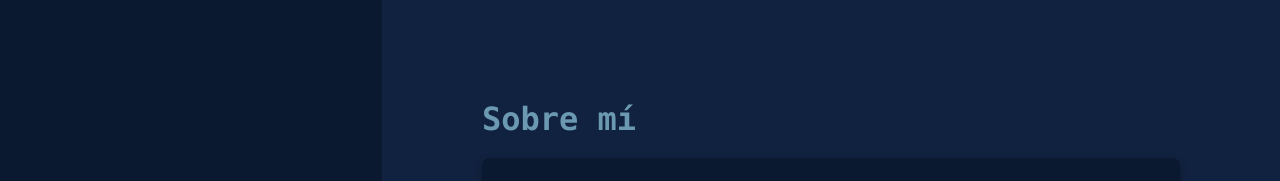
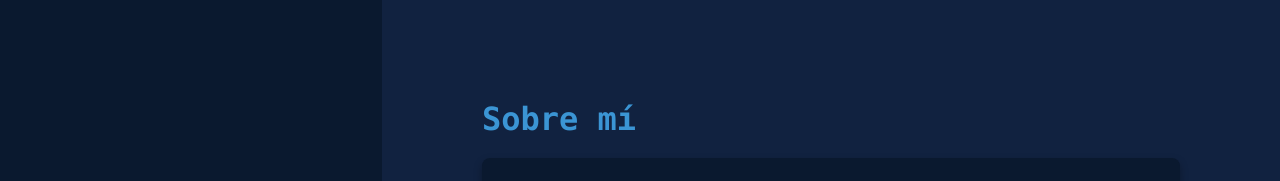
Before and after one commit to MateoGuzman03/MateoGuzmanlanding, a plain HTML site: page index.html in a window 1280 px wide. Shown: the top 181 px of the page. Drawn offline with Linux system fonts and the light colour scheme.

Commit message:
Update styles.css

```diff
--- a/styles.css
+++ b/styles.css
@@ -139,7 +139,7 @@ a {
 }
 
 .section h2 {
-    color: #6C99B2;
+    color: #3b95d4;
     font-size: 2rem;
     margin-bottom: 20px;
 }
```
